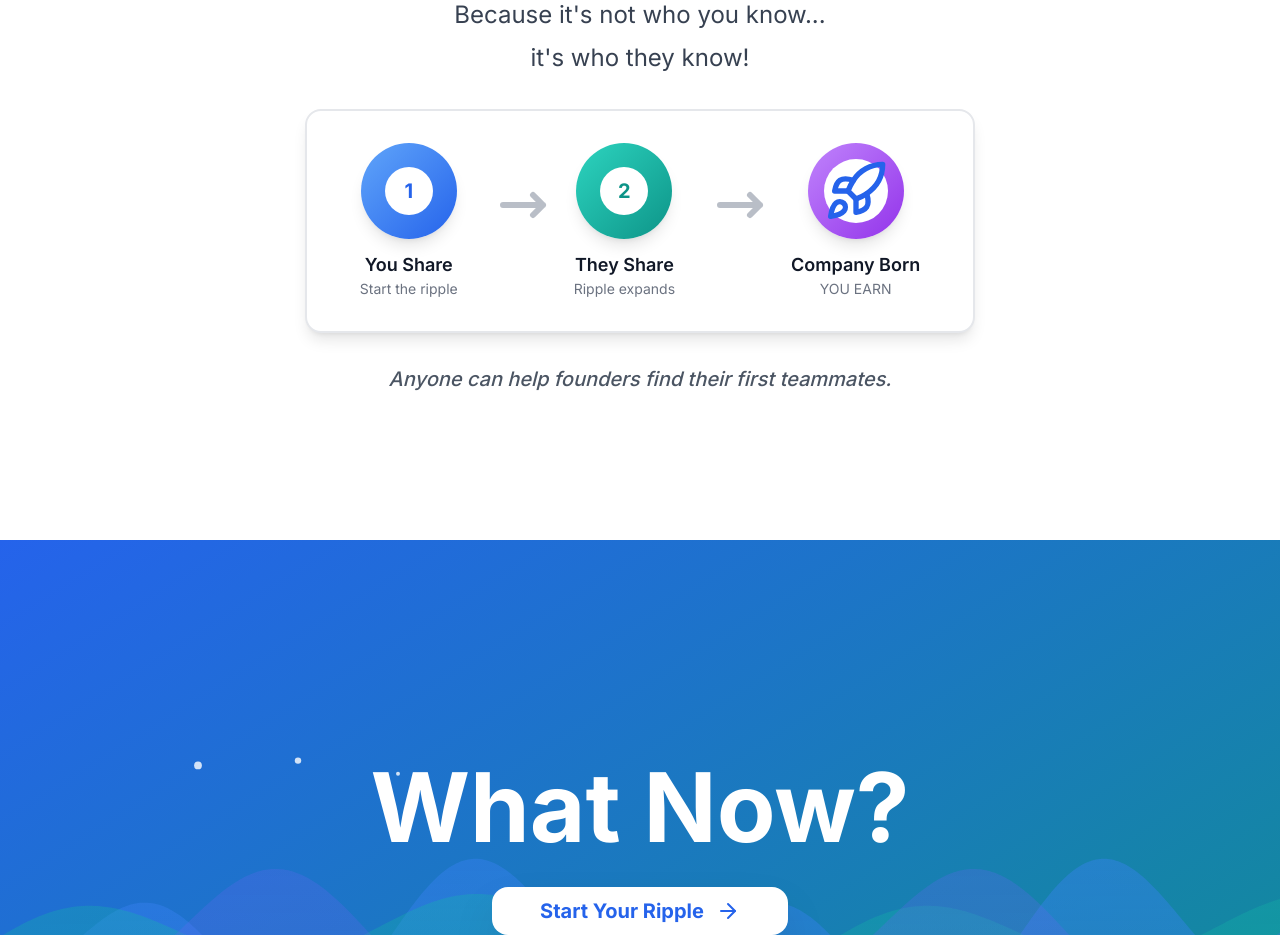
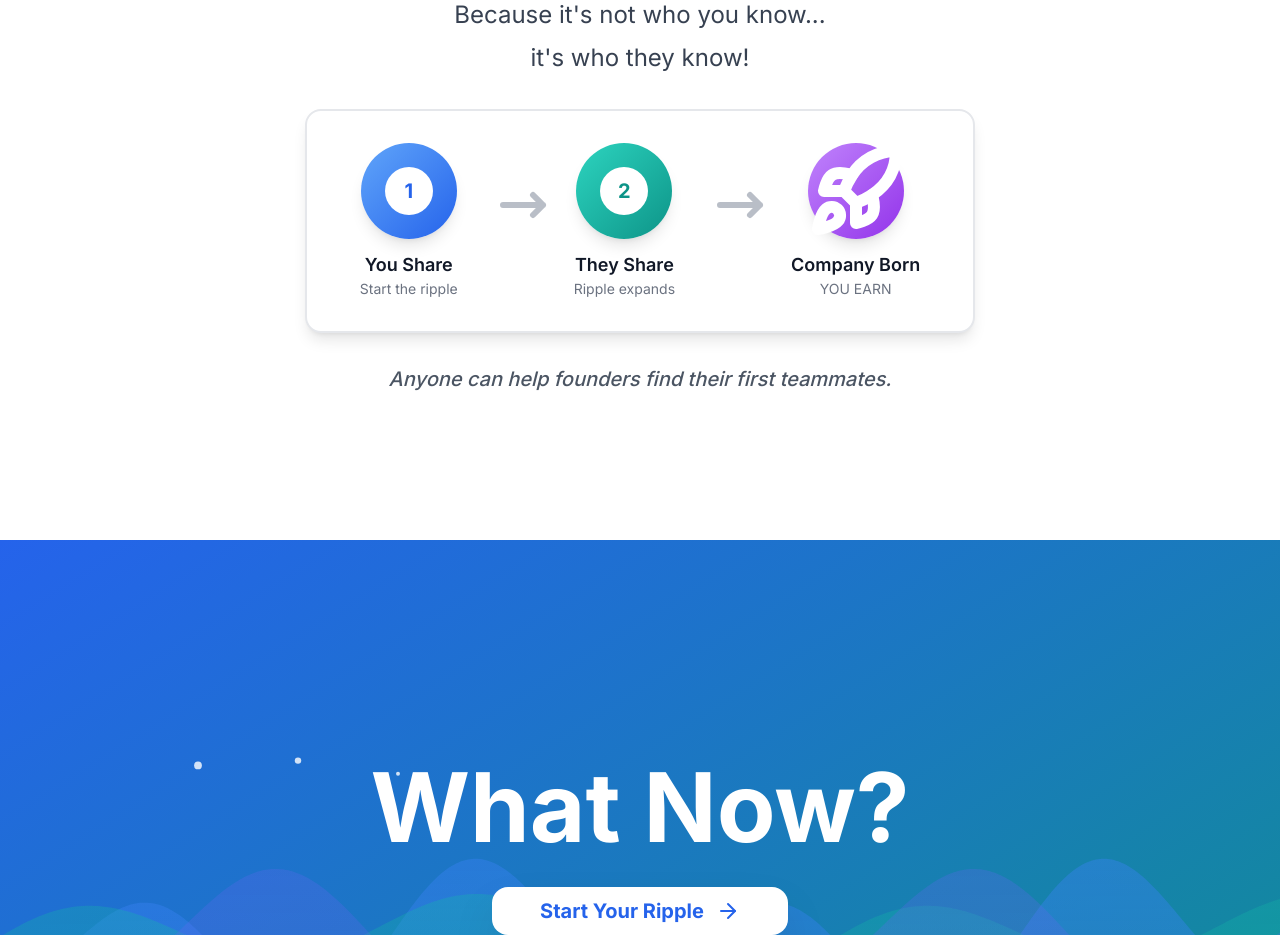
Before and after one commit to mikehelm/ripplefindtest, a Next.js app: page / in a window 1280 px wide. Shown: the part 3460-4395 px from the top of the page. Built offline with nearby package versions, Linux system fonts and the light colour scheme.

Commit message:
style: remove inner white circle; rocket in white with thicker stroke and +20% size

```diff
--- a/components/sections/WhyYouSection.tsx
+++ b/components/sections/WhyYouSection.tsx
@@ -66,9 +66,7 @@ export function WhyYouSection({ onTitleClick }: WhyYouSectionProps) {
               {/* Step 3: Company Born */}
               <div className="flex flex-col items-center">
                 <div className="w-24 h-24 bg-gradient-to-br from-purple-400 to-purple-600 rounded-full flex items-center justify-center shadow-lg relative overflow-visible">
-                  <div className="w-16 h-16 bg-white rounded-full flex items-center justify-center">
-                    <Rocket className="w-24 h-24 text-blue-600" />
-                  </div>
+                  <Rocket className="text-white w-28 h-28" strokeWidth={3} />
                 </div>
                 <h3 className="text-lg font-semibold text-gray-900 dark:text-white mt-3">Company Born</h3>
                 <p className="text-sm text-gray-500 dark:text-gray-400">YOU EARN</p>
```
